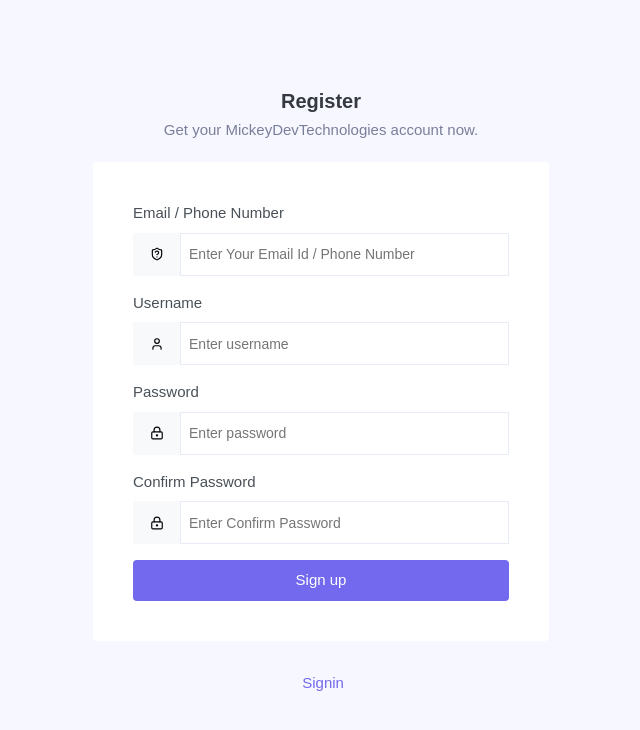
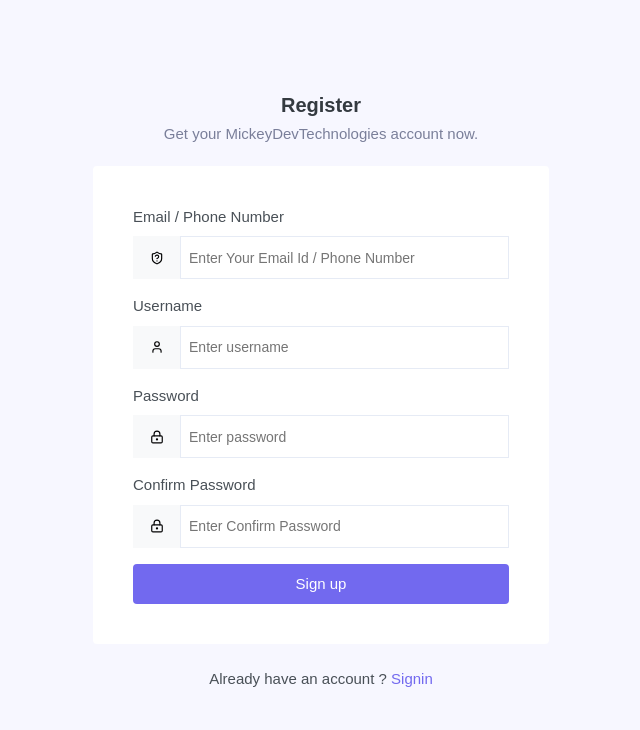
Before and after one commit to jmilind1234/devTinder-frontend, a React (Vite) app: page /signup in a window 1280 px wide. Shown: the top 730 px of the page, without its empty margins (319-959 px from the left). Built offline with nearby package versions, Linux system fonts and the light colour scheme.

Commit message:
Corrected the LoginSignupTemplate.

```diff
--- a/src/pages/Signup/index.tsx
+++ b/src/pages/Signup/index.tsx
@@ -11,7 +11,7 @@
         contentStatus={true}
         form={<SignUpForm/>}
         formStatus={true}
-        bottmText={"Already have an account ?"}
+        bottomText={"Already have an account ?"}
         bottomLinkText={" Signin "}
         bottomLinkStatus={true}
         bottomLink={"/"}
```
Also changed, not shown: src/organisms/types/types.ts (added, +14 -0 lines).
